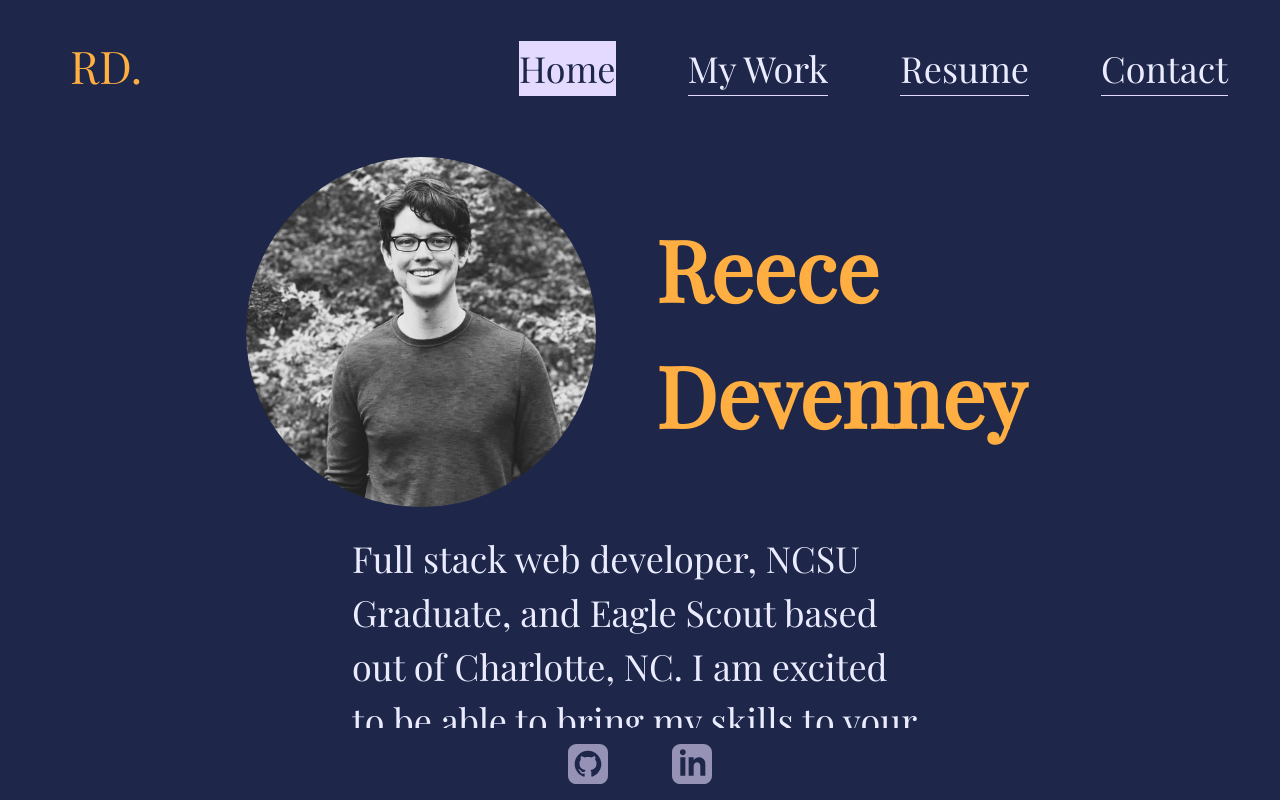
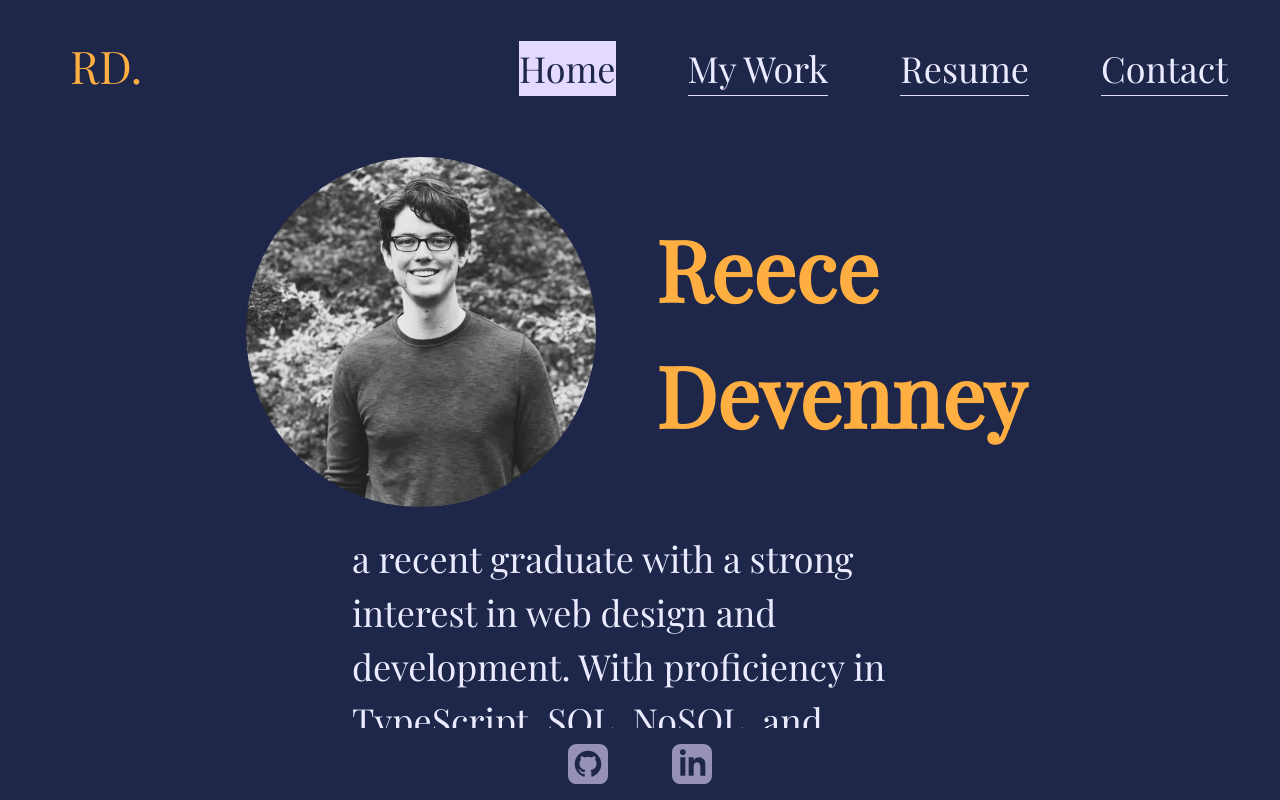
Before and after one commit to ReeceDevenney/Reece-Devenney-Portfolio, a React (Create React App) app: page / in a window 1280 px wide. Shown: the top 800 px of the page. Built offline with nearby package versions, Linux system fonts and the light colour scheme.

Commit message:
updated about me section

```diff
--- a/src/components/About/index.js
+++ b/src/components/About/index.js
@@ -11,7 +11,8 @@ function About() {
             </div>
         </div>
         <p className="aboutText">
-           Full stack web developer, NCSU Graduate, and Eagle Scout based out of Charlotte, NC. I am excited to be able to bring my skills to your company!
+        a recent graduate with a strong interest in web design and development. With proficiency in TypeScript, SQL, NoSQL, and React,
+        I am eager to make a meaningful impact at your company and contribute to the development of engaging and dynamic web applications.
         </p>
        </div>
     )
```
